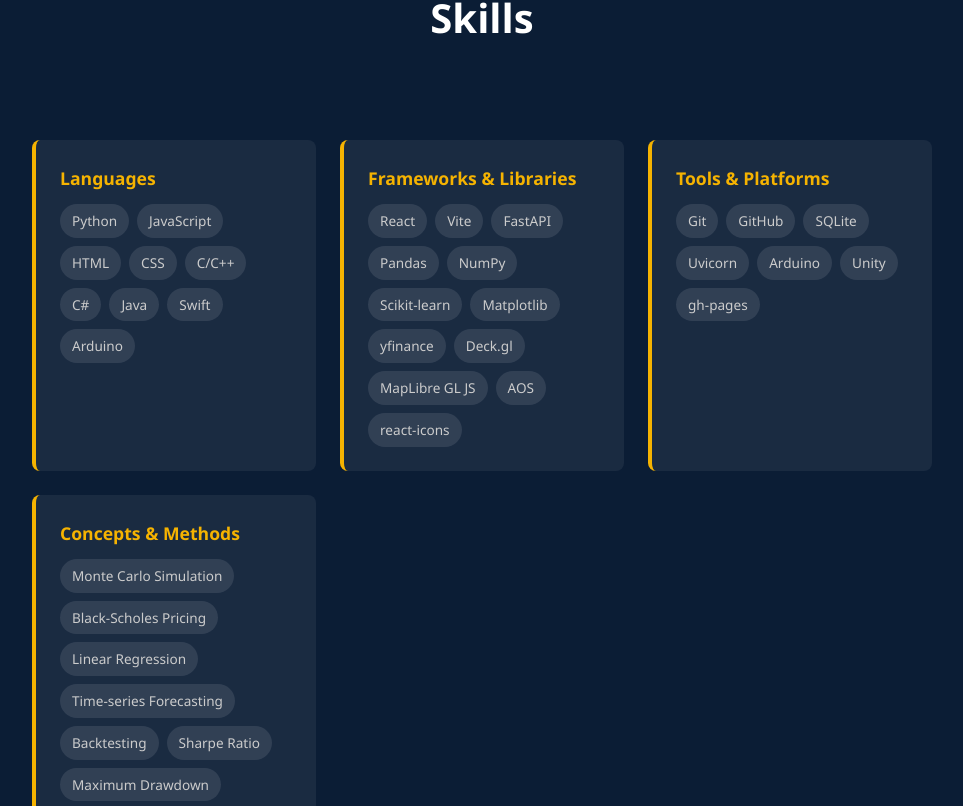
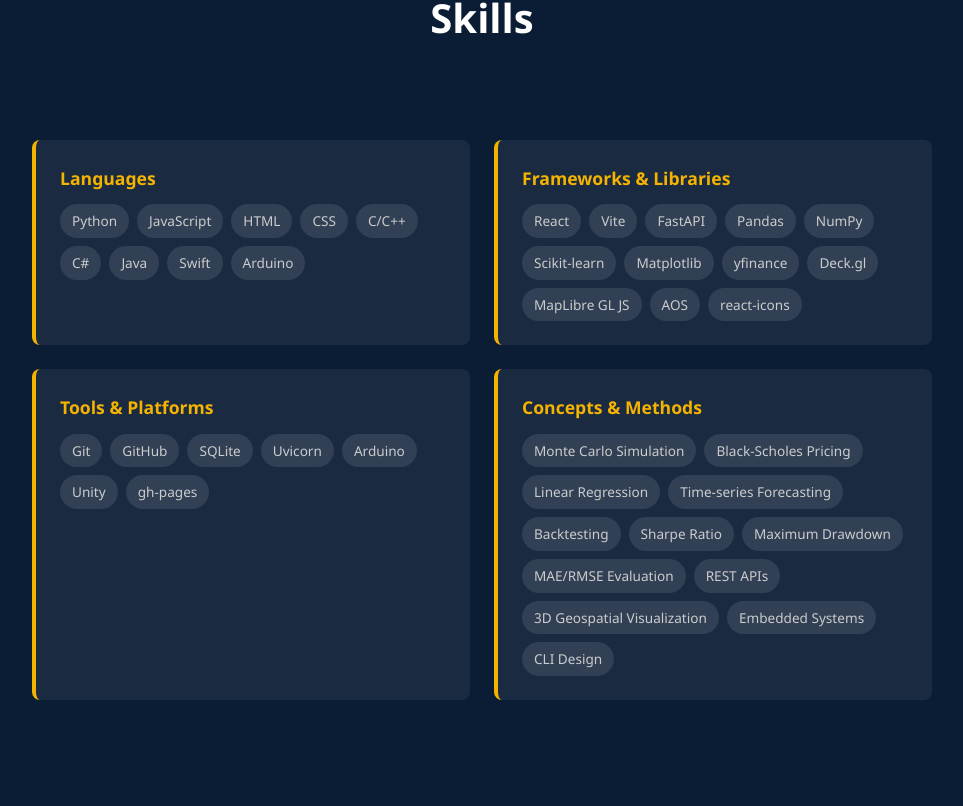
Before and after one commit to aarush-modi/aarush-portfolio, a React (Vite) app: page / in a window 1280 px wide. Shown: the part 914-1720 px from the top of the page, without its empty margins (158-1121 px from the left). Built offline with nearby package versions, Linux system fonts and the light colour scheme; the HTML template or start-up script is replaced by a standard one.

Commit message:
Updated so skills tiles are forced 2x2 on desktop and 1x4 on mobile

```diff
--- a/src/components/Skills.jsx
+++ b/src/components/Skills.jsx
@@ -8,7 +8,7 @@
       <h2 data-aos="fade-up">Skills</h2>
       <div style={{
         display: "grid",
-        gridTemplateColumns: "repeat(auto-fit, minmax(240px, 1fr))",
+        gridTemplateColumns: "repeat(2, 1fr)",
         gap: "24px",
         maxWidth: "900px",
         margin: "40px auto 0",
--- a/src/index.css
+++ b/src/index.css
@@ -100,6 +100,10 @@
     display: block;
     margin: 10px 0;
   }
+
+  #skills > div {
+    grid-template-columns: 1fr !important;
+  }
 }
 
 img {
```
